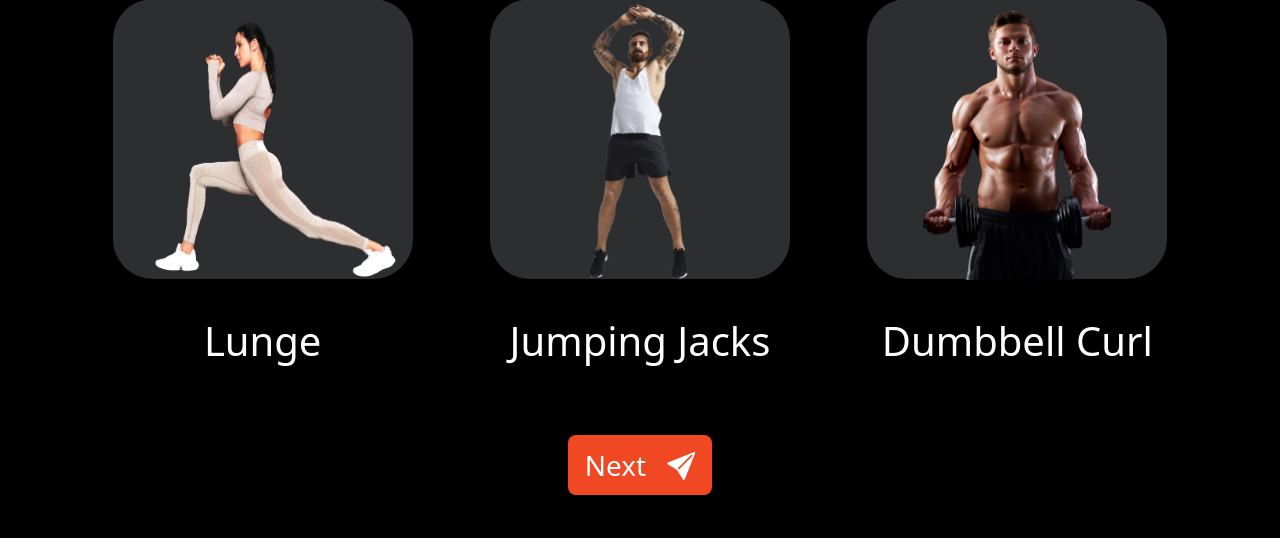
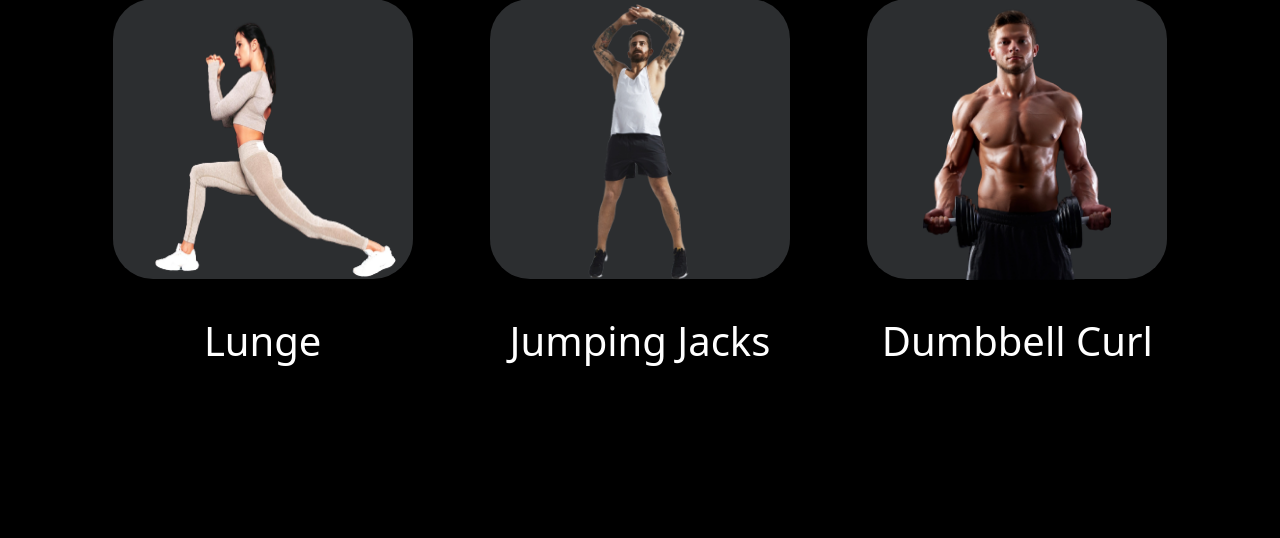
Before and after one commit to Mini-Project-SMT-5/health-trainner, a Django app: template AI_HealthTrainer/AI_HealthTrainer/templates/Structures/exercise.html in a window 1280 px wide. Shown: the part 262-800 px from the top of the page. Run offline with Django 4.2, Linux system fonts and the light colour scheme; the template is opened without the code that fills it, so the values that code supplies are empty; some web fonts are replaced.

Commit message:
exercisepage

```diff
--- a/AI_HealthTrainer/AI_HealthTrainer/templates/Structures/exercise.html
+++ b/AI_HealthTrainer/AI_HealthTrainer/templates/Structures/exercise.html
@@ -7,7 +7,7 @@
   <link rel="stylesheet" href="https://cdn.jsdelivr.net/npm/bootstrap@5.3.0-alpha3/dist/css/bootstrap.min.css">
   <link href="https://fonts.cdnfonts.com/css/poppins" rel="stylesheet">
   <link rel="stylesheet" href="https://cdn.jsdelivr.net/npm/bootstrap-icons@1.10.5/font/bootstrap-icons.css">
-  <link rel="stylesheet" href="../styles/exercise.css">
+  <link rel="stylesheet" href="../../../static/styles/exercise.css">
 </head>
 <body>
     <div class="text-center mt-5 pt-5 fs-1">
@@ -21,7 +21,7 @@
           <div class="row row-cols-1 row-cols-sm-2 row-cols-md-3 g-3">
             <div class="col" type="button">
               <div class="box">
-                <img class="lunge" src="../assets/lunges 1.png">
+                <img class="lunge" src="../../../static/assets/lunges 1.png">
               </div>
                 <div class="card-body">
                   <p class="text"><p class="text-white text-center fs-1 pt-3">Lunge</p></p>
@@ -29,7 +29,7 @@
             </div>
             <div class="col" type="button">
               <div  class="box">
-                <img class="jumping" src="../assets/jaks.png">
+                <img class="jumping" src="../../../static/assets/jaks.png">
               </div>
                 <div class="card-body">
                     <p class="text"><p class="text-white text-center fs-1 pt-3">Jumping Jacks</p></p>
@@ -37,7 +37,7 @@
             </div>
             <div class="col" type="button" >
               <div class="box">
-                <img class="curl" src="../assets/curl.png">
+                <img class="curl" src="../../../static/assets/curl.png">
               </div>
                 <div class="card-body">
                     <p class="text"><p class="text-white text-center fs-1 pt-3">Dumbbell Curl</p></p>
@@ -48,9 +48,5 @@
             </div>
         </div>
     </div>
-<div class="ikitomboloke">
-    <button type="button" class="btn text-white btn-rounded btn-lg fs-3 btn-custom">Next &ensp;<i class="bi bi-send-fill"></i></button>
-       </div>
-
 </body>
     </html>
--- a/AI_HealthTrainer/static/styles/exercise.css
+++ b/AI_HealthTrainer/static/styles/exercise.css
@@ -64,20 +64,3 @@ img.curl{
 .box:hover{
   box-shadow: 0 12px 16px 0 #f049232e, 0 17px 50px 0 #F04823;
 }
-
-.ikitomboloke{
-  display: flex;
-  align-items: center;
-  justify-content: center;
-  font-size: 20px;
-
-}
-
-.btn-custom {
-  color: #ffffff;
-  background-color:#F04823;
-}
-
-.btn-custom:hover{
-  background-color:#343333;
-}
```
